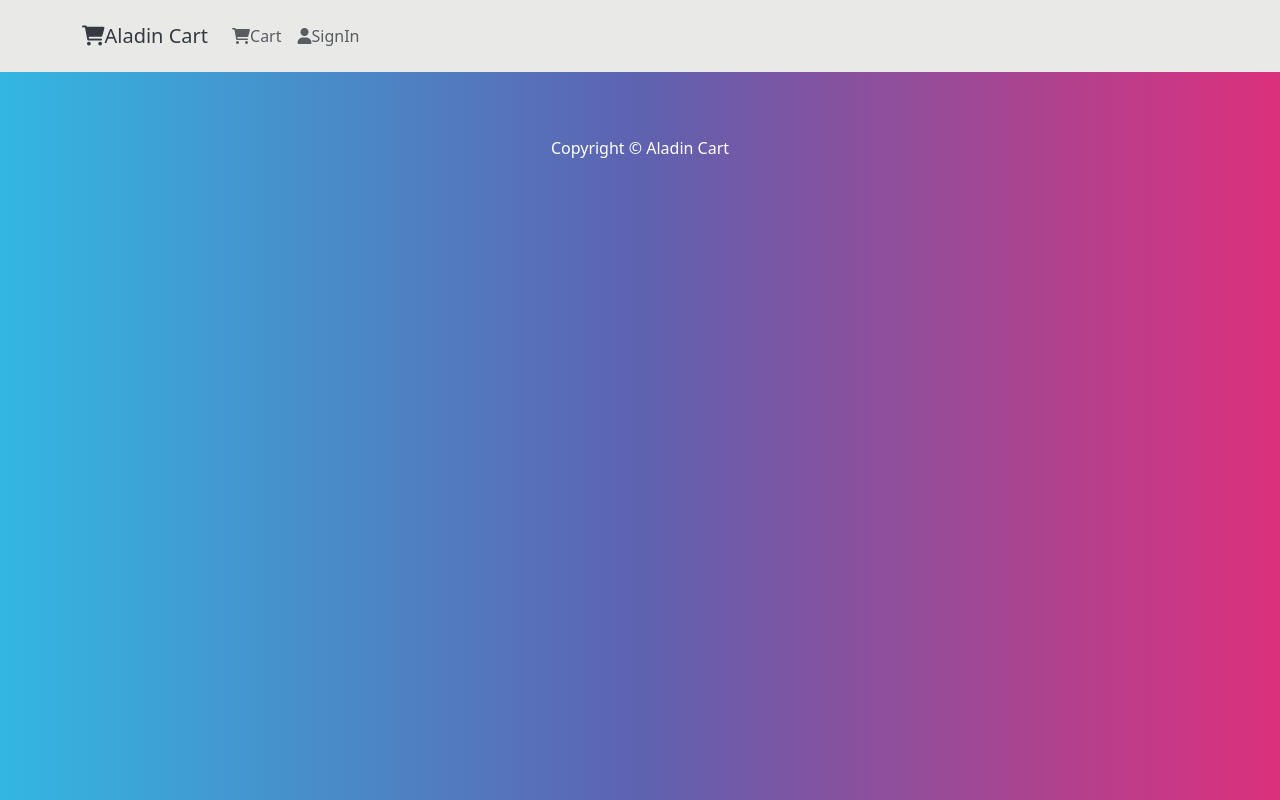
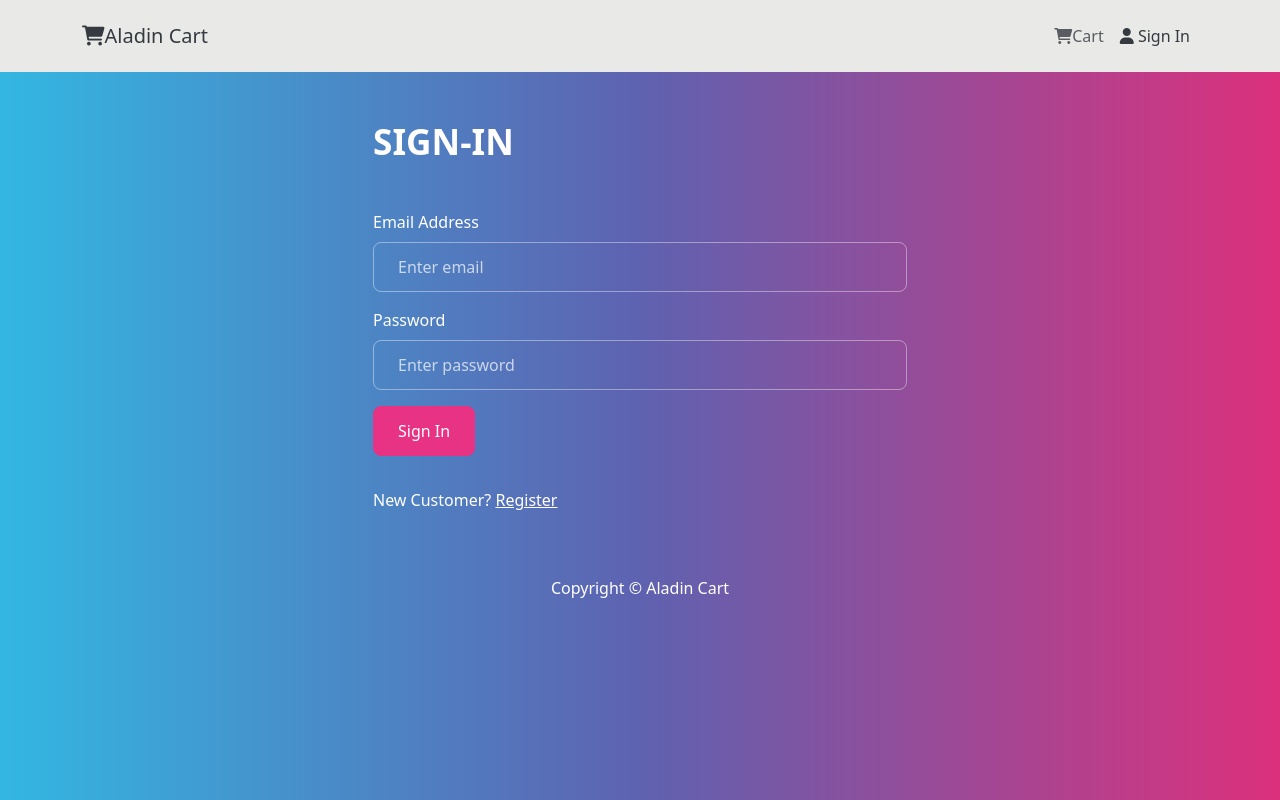
Before and after one commit to Jyotika999/Aladin-Cart, a React (Create React App) app in the folder frontend/: page /login in a window 1280 px wide. Built offline with nearby package versions, Linux system fonts and the light colour scheme.

Commit message:
added login feature for frontend

```diff
--- a/frontend/src/App.js
+++ b/frontend/src/App.js
@@ -1,7 +1,6 @@
 import React from 'react';
 import ReactDOM from "react-dom"
 import {BrowserRouter, Routes, Route } from "react-router-dom";
-// import { Container } from 'react-bootstrap';
 import Header from './components/Header'
 import Footer from './components/Footer'
 import HomeScreen from './screens/HomeScreen';
@@ -10,85 +9,31 @@ import CartScreen  from './screens/CartScreen';
 import { Container } from 'react-bootstrap';
 import { Provider } from 'react-redux';
 import store from './store';
+import LoginScreen from './screens/LoginScreen';
 
 export default function App() {
   return (
     <BrowserRouter>
+    <Provider store={store}>
     <Header/>
     <main className='py-3'>
     <Container>
-    <Provider store={store}>
+
       <Routes>
 
         <Route path='/product/:id' element={<ProductScreen/>} />
         <Route path='/cart/:id' element={<CartScreen/>} />
+        <Route path='/login' element={<LoginScreen/>} />
         <Route path='/cart/' element={<CartScreen />} />
         <Route path='/' element={<HomeScreen />}/>
 
       </Routes>
-      </Provider>
       <Footer />
       </Container>
       </main>
+      </Provider>
     </BrowserRouter>
   );
 }
 
 ReactDOM.render(<App />, document.getElementById("root"));
-// const  App = () =>{
-//   return (
-//     // <BrowserRouter>
-//     //   <Routes>
-//     //     <Header/>
-//     //     {/* <main className='py-3'> */}
-//     //       <Container>
-//     //         <Route index element={<HomeScreen/>}></Route>
-//     //         {/* <Route path='/' element={<HomeScreen/>} exact /> */}
-//     //          <Route path='/product/:id' component={<ProductScreen/>} exact/>
-//     //       </Container>
-//     //     {/* <Route path="/" element={<Layout />}>
-//     //       Route index element={<Home />} />
-//     //       <Route path="blogs" element={<Blogs />} />
-//     //       <Route path="contact" element={<Contact />} />
-//     //       <Route path="*" element={<NoPage />} />
-//     //     </Route> */}
-
-//     //     {/* </main> */}
-//     //   </Routes>
-//     // </BrowserRouter>
-
-//     <BrowserRouter>
-//     <Header />
-//     <main className='py-3'>
-//       <Container>
-//         {/* <h1>Welcome to Aladin Cart</h1> */}
-//         <Route exact path='/' component={HomeScreen} />
-//         {/* <HomeScreen/> */}
-//       </Container>
-//     </main>
-//     <Footer />
-//     </BrowserRouter>
-
-
-//   )
-// }
-
-// // ReactDOM.render(<App />, document.getElementById("root"));
-// // const App = () => {
-// //   return (
-// //     <BrowserRouter>
-// //       <Header />
-// //       <main className='py-3'>
-// //         <Container>
-// //           {/* <h1>Welcome to Aladin Cart</h1> */}
-// //           <HomeScreen/>
-// //         </Container>
-// //       </main>
-// //       <Footer />
-
-// //     <BrowserRouter/>
-
-// //   );
-// // }
-
-// export default App
--- /dev/null
+++ b/frontend/src/actions/userActions.js
@@ -0,0 +1,39 @@
+import { USER_LOGIN_FAIL, USER_LOGIN_REQUEST, USER_LOGIN_SUCCESS, USER_LOGOUT } from "../constants/userConstants"
+import axios from 'axios'
+
+export const  login =(email, password) => async(dispatch) => {
+    try{
+        dispatch({
+            type: USER_LOGIN_REQUEST
+        })
+
+        const config = {
+            headers: {
+              'Content-Type': 'application/json',
+            },
+          }
+
+        const { data } = await axios.post('/api/users/login', { email, password }, config)
+
+        dispatch({
+            type: USER_LOGIN_SUCCESS,
+            payload: data,
+          })
+
+          localStorage.setItem('userInfo', JSON.stringify(data))
+
+    }catch(error){
+        dispatch({
+            type: USER_LOGIN_FAIL,
+            payload:
+              error.response && error.response.data.message
+                ? error.response.data.message
+                : error.message,
+          })
+    }
+}
+
+export const logout = () => (dispatch) => {
+  localStorage.removeItem('userInfo')
+  dispatch({ type: USER_LOGOUT })
+}
--- /dev/null
+++ b/frontend/src/components/FormContainer.js
@@ -0,0 +1,16 @@
+import React from 'react'
+import { Container, Row, Col } from 'react-bootstrap'
+
+const FormContainer = ({ children }) => {
+  return (
+    <Container>
+      <Row className='justify-content-md-center'>
+        <Col xs= {12} md={6}>
+          {children}
+        </Col>
+      </Row>
+    </Container>
+  )
+}
+
+export default FormContainer
--- a/frontend/src/components/Header.js
+++ b/frontend/src/components/Header.js
@@ -1,40 +1,45 @@
 import React from 'react'
-import { Navbar, Nav, Container } from 'react-bootstrap'
+import {useDispatch, useSelector} from 'react-redux'
+import {LinkContainer} from 'react-router-bootstrap'
+import { Navbar, Nav, Container, NavDropdown } from 'react-bootstrap'
+import { logout } from '../actions/userActions'
+
+
 const Header = () => {
+
+  const userLogin= useSelector((state) => state.userLogin)
+  const dispatch= useDispatch()
+  const {userInfo} = userLogin
+
+
+  const logoutHandler =()=>{
+    dispatch(logout())
+  }
+
   return (
-    // <header>
-    //   <Navbar bg="light" variant='light' expand="lg" collapseOnSelect>
-    //     <Container>
-    //       <Navbar.Brand href="#"><i className='fas fa-shopping-cart'></i>Aladin Cart</Navbar.Brand>
-    //       <Navbar.Toggle aria-controls="navbarScroll" />
-    //       <Navbar.Collapse id="navbarScroll">
-    //         <Nav className="ml-auto">
-    //           <Nav.Link href="/cart"><i className='fas fa-shopping-cart'></i>Cart</Nav.Link>
-    //           <Nav.Link href="/login"><i className='fas fa-user'></i>SignIn</Nav.Link>
-
-    //         </Nav>
-    //         {/* <Form className="d-flex">
-    //           <FormControl
-    //             type="search"
-    //             placeholder="Search"
-    //             className="me-2"
-    //             aria-label="Search"
-    //           />
-    //           <Button variant="outline-success">Search</Button>
-    //         </Form> */}
-    //       </Navbar.Collapse>
-    //     </Container>
-    //   </Navbar>
-    // </header>
     <header>
       <Navbar bg="light" variant='light' expand="lg" collapseOnSelect>
       <Container>
       <Navbar.Brand href="/"><i className='fas fa-shopping-cart'></i>Aladin Cart</Navbar.Brand>
         <Navbar.Toggle aria-controls="basic-navbar-nav" />
         <Navbar.Collapse id="basic-navbar-nav">
-          <Nav className="ml-auto">
-          <Nav.Link href="/cart"><i className='fas fa-shopping-cart'></i>Cart</Nav.Link>
-          <Nav.Link href="/login"><i className='fas fa-user'></i>SignIn</Nav.Link>
+          <Nav className="ms-auto">
+            <Nav.Link href="/cart"><i className='fas fa-shopping-cart'></i>Cart</Nav.Link>
+            {userInfo ? (
+                <NavDropdown title={userInfo.name} id='username'>
+                  <LinkContainer to='/profile'>
+                    <NavDropdown.Item>Profile</NavDropdown.Item>
+                  </LinkContainer>
+                  <NavDropdown.Item onClick={logoutHandler}> Logout </NavDropdown.Item>
+                </NavDropdown>
+              ) : (
+                <LinkContainer to='/login'>
+                  <Nav.Link>
+                    <i className='fas fa-user'></i> Sign In
+                  </Nav.Link>
+                </LinkContainer>
+              )}
+
           </Nav>
         </Navbar.Collapse>
       </Container>
--- /dev/null
+++ b/frontend/src/constants/userConstants.js
@@ -0,0 +1,4 @@
+export const USER_LOGIN_REQUEST= 'USER_LOGIN_REQUEST'
+export const USER_LOGIN_SUCCESS= 'USER_LOGIN_SUCCESS'
+export const USER_LOGIN_FAIL= 'USER_LOGIN_FAIL'
+export const USER_LOGOUT= 'USER_LOGOUT'
--- /dev/null
+++ b/frontend/src/reducers/userReducer.js
@@ -0,0 +1,16 @@
+import {USER_LOGIN_FAIL, USER_LOGIN_REQUEST, USER_LOGIN_SUCCESS, USER_LOGOUT} from '../constants/userConstants'
+
+export const userLoginReducer = (state = {}, action) => {
+    switch (action.type) {
+      case USER_LOGIN_REQUEST:
+        return { loading: true }
+      case USER_LOGIN_SUCCESS:
+        return { loading: false, userInfo: action.payload }
+      case USER_LOGIN_FAIL:
+        return { loading: false, error: action.payload }
+      case USER_LOGOUT:
+        return {}
+      default:
+        return state
+    }
+  }
--- /dev/null
+++ b/frontend/src/screens/LoginScreen.js
@@ -0,0 +1,72 @@
+import React, {useState, useEffect} from 'react'
+import {Link, useSearchParams, useNavigate } from 'react-router-dom'
+import {Form, Button, Row, Col, FormGroup} from 'react-bootstrap'
+import {useDispatch, useSelector} from 'react-redux'
+import Message from '../components/Message'
+import Loader from '../components/Loader'
+import { login } from '../actions/userActions'
+import FormContainer from '../components/FormContainer'
+
+
+const LoginScreen = () =>{
+    const [email, setEmail] = useState('');
+    const [password, setPassword] = useState('');
+    const [searchParams] = useSearchParams()
+    const dispatch= useDispatch()
+    const userLogin = useSelector(state =>state.userLogin )
+    const history = useNavigate()
+    const redirect = searchParams.get('')? searchParams.get(''): '/'
+
+    const {loading, error, userInfo} = userLogin
+
+    useEffect(()=>{
+        if(userInfo){
+            history(redirect)
+        }
+    }, [history, userInfo, redirect])
+
+    const submitHandler= (e)=>{
+        e.preventDefault()
+        //dispatchLogin
+        dispatch(login(email, password))
+    }
+
+    return (
+        <FormContainer>
+            <h1>
+                SIGN-IN
+            </h1>
+            {error && (<Message varient='danger'>{error}</Message>)}
+            {loading && (<Loader></Loader>)}
+
+            <Form onSubmit={submitHandler}>
+                <FormGroup controlId='email'>
+                <Form.Label className='mt-2'>Email Address</Form.Label>
+                    <Form.Control type='email' placeholder='Enter email' value={email} onChange={(e) => setEmail(e.target.value)}>
+                    </Form.Control>
+                </FormGroup>
+
+                <Form.Group controlId='password'>
+                <Form.Label className='mt-2'>Password</Form.Label>
+                <Form.Control type='password' placeholder='Enter password' value={password} onChange={(e) => setPassword(e.target.value)}>
+                    </Form.Control>
+                </Form.Group>
+
+                <Button className='mt-2' type='submit' variant='primary'>
+                Sign In
+                </Button>
+            </Form>
+
+            <Row className='py-3'>
+                <Col>
+                New Customer?{' '}
+                <Link to={redirect ? `/register?redirect=${redirect}` : '/register'}>
+                    Register
+                </Link>
+                </Col>
+            </Row>
+        </FormContainer>
+    )
+}
+
+export default LoginScreen
--- a/frontend/src/store.js
+++ b/frontend/src/store.js
@@ -3,18 +3,21 @@ import thunk from 'redux-thunk'
 import { productListReducer, productDetailsReducer } from './reducers/productReducer';
 import { cartReducer } from './reducers/cartReducer';
 import {composeWithDevTools} from 'redux-devtools-extension'
+import { userLoginReducer } from './reducers/userReducer';
 
 const reducer= combineReducers({
     productList: productListReducer,
     productDetails: productDetailsReducer,
     cart: cartReducer,
+    userLogin: userLoginReducer
 });
 
 const cartItemsFromStorage= localStorage.getItem('cartItems')? JSON.parse(localStorage.getItem('cartItems')): []
+const userInfoFromStorage= localStorage.getItem('userInfo')? JSON.parse(localStorage.getItem('userInfo')): null
 
 const initialState= {
-    cart: {cartItems: cartItemsFromStorage}
-    // cart: {cartItems: 'hello'}
+    cart: {cartItems: cartItemsFromStorage},
+    userLogin: {userInfo: userInfoFromStorage},
 }
 
 const middleware= [thunk]
```
